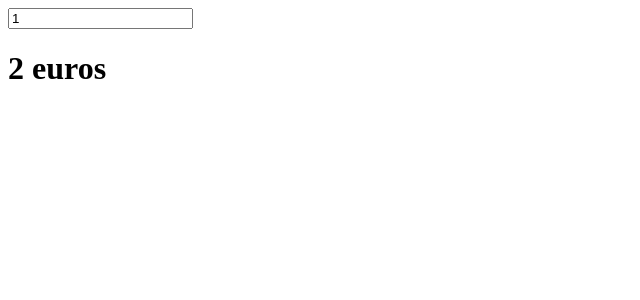
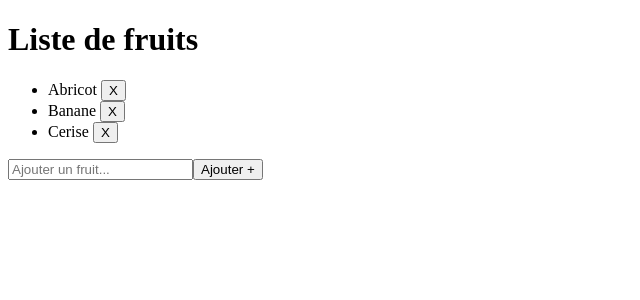
Before and after one commit to mehdi660/First-TypeScript-Project, a React (Vite) app: page / in a window 1280 px wide. Shown: the top 300 px of the page, without its empty margins (0-640 px from the left). Built offline with nearby package versions, Linux system fonts and the light colour scheme.

Commit message:
mearging react project into ts project

```diff
--- a/src/App.tsx
+++ b/src/App.tsx
@@ -1,23 +1,65 @@
-/* eslint-disable @typescript-eslint/no-unused-vars */
 import { useState } from "react";
+import Fruit from "./components/Fruit";
+import FruitForm from "./components/FruitForm";
 
 function App() {
-  const [prix, setPrix] = useState(1);
+  // state (état, données)
+  const [fruits, setFruits] = useState([
+    { id: 1, nom: "Abricot" },
+    { id: 2, nom: "Banane" },
+    { id: 3, nom: "Cerise" },
+  ]);
 
+  // comportements
+  const handleDelete = (id) => {
+    //1. copie du state
+    const fruitsCopy = [...fruits];
+
+    //2. manipuler mon state
+    const fruitsCopyUpdated = fruitsCopy.filter((fruit) => fruit.id !== id);
+
+    //3. modifier mon state avec le setter
+    setFruits(fruitsCopyUpdated);
+  };
+
+  const handleAdd = (fruitAAjouter) => {
+    //1. copie du state
+    const fruitsCopy = [...fruits];
+
+    //2. manipulation sur la copie du state
+    fruitsCopy.push(fruitAAjouter);
+
+    //3. modifier le state avec le setter
+    setFruits(fruitsCopy);
+  };
+
+  const afficherFruitPrefere = (fruitNom) => {
+    alert(`J'aime trop ce fruit: ${fruitNom}`);
+  };
+
+  // affichage (render)
   return (
     <div>
-      <input
-        type="text"
-        value={prix}
-        onChange={(e) => setPrix(e.target.value)}
-      />
-      <h1>{prix * 2} euros</h1>
+      <h1>Liste de fruits</h1>
+      <ul>
+        {fruits.map((fruit) => (
+          <Fruit
+            fruitInfo={fruit}
+            onClick={() => handleDelete(fruit.id)}
+            key={fruit.id}
+          />
+        ))}
+      </ul>
+      <FruitForm handleAdd={handleAdd} />
     </div>
   );
 }
 
 export default App;
 
-// Typage explicite
-
-// Typage Implicite ( à privilégier)
+// Gestion du formulaire
+// 1. création du formulaire
+// 2. soumission du formulaire (onSubmit / handleSubmit)
+// 3. collecte des données du formulaire
+// 3a. méthode 1: documentGetElementById "React" (useRef)
+// 3b. méthode 2: sync descendante / ascendante (onChange / handleChange)
--- /dev/null
+++ b/src/components/Fruit.tsx
@@ -0,0 +1,14 @@
+export default function Fruit({ fruitInfo, onClick }) {
+  // state
+  // const fruitInfo = props.fruitInfo;
+  // const onFruitDelete = props.onFruitDelete;
+
+  // comportements
+
+  // affichage (render)
+  return (
+    <li>
+      {fruitInfo.nom} <button onClick={onClick}>X</button>
+    </li>
+  );
+}
--- /dev/null
+++ b/src/components/FruitForm.tsx
@@ -0,0 +1,34 @@
+import { useState } from "react";
+
+export default function FruitForm({ handleAdd }) {
+  // state
+  const [nouveauFruit, setNouveauFruit] = useState("");
+
+  // comportements
+  const handleSubmit = (event) => {
+    event.preventDefault();
+    const id = new Date().getTime();
+    const nom = nouveauFruit;
+    const fruitAAjouter = { id, nom };
+    //fruitsCopy.push(fruitAAjouter);
+    handleAdd(fruitAAjouter);
+    setNouveauFruit("");
+  };
+
+  const handleChange = (event) => {
+    setNouveauFruit(event.target.value);
+  };
+
+  // affichage (render)
+  return (
+    <form action="submit" onSubmit={handleSubmit}>
+      <input
+        value={nouveauFruit}
+        type="text"
+        placeholder="Ajouter un fruit..."
+        onChange={handleChange}
+      />
+      <button>Ajouter +</button>
+    </form>
+  );
+}
```
